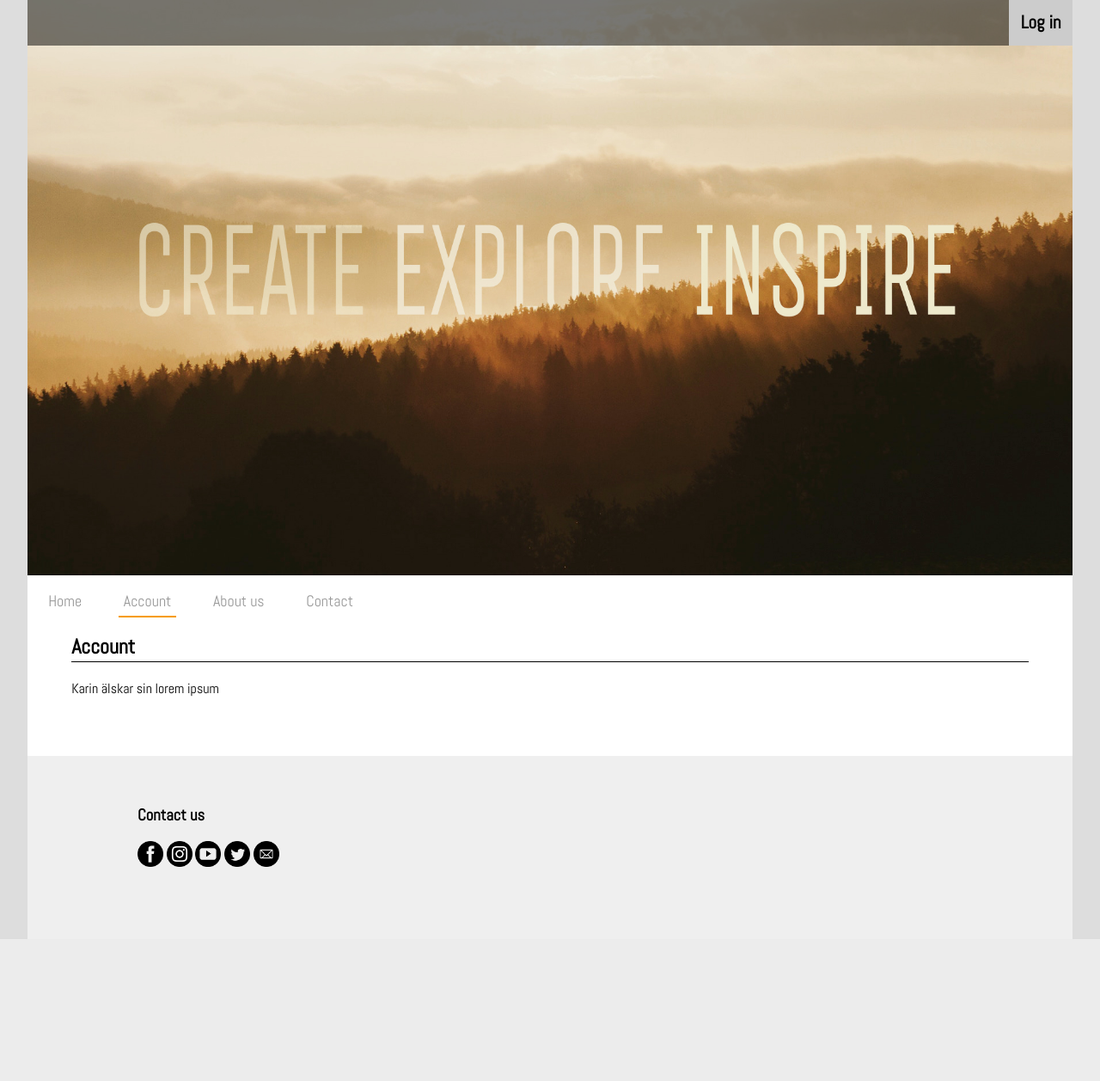
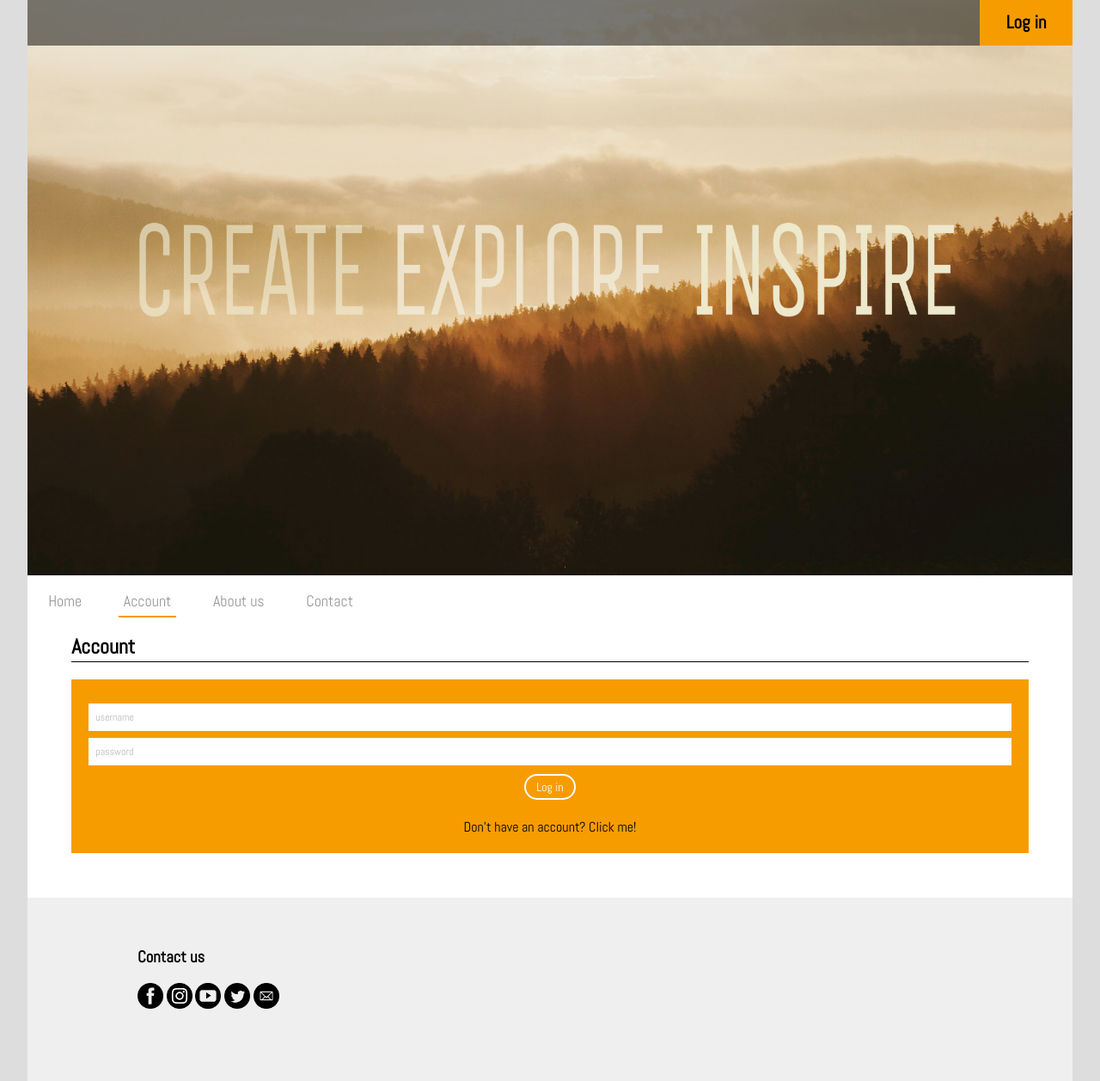
Before and after one commit to KodBagarn/PortfolioProject, a PHP site: page /account.php in a window 1280 px wide. Shown: the whole page at 86% size. Before the commit the page ends 1092 px from the top, so only its background shows below. Run offline with PHP 8.4, Linux system fonts and the light colour scheme.

Commit message:
account dev

```diff
--- a/account.php
+++ b/account.php
@@ -14,7 +14,13 @@
     </header>
     <main>
       <h2>Account</h2>
-      <p>Karin älskar sin lorem ipsum</p>
+      <form class="forms" action="index.html" method="post">
+        <input type="text" name="username" placeholder="username">
+        <input type="text" name="password" placeholder="password">
+        <input class="formsubmit" type="submit" name="login" value="Log in">
+        <br>
+        <a href="#">Don't have an account? Click me!</a>
+      </form>
 <?php // visa log in form om inte inloggad, ta bort när inloggad, file upload, form för namn, tags och beskrivning av bilden, val att göra portfolion public eller secret. kunna uppdatera bilder och ta bort dem ?>
 
     </main>
--- a/contact.php
+++ b/contact.php
@@ -23,13 +23,13 @@
         </div>
 
         <div id="contactright">
-          <form id="contactform" action="" method="">
+          <form class="forms" action="" method="POST">
             <input type="text" name="fullname" placeholder="full name">
             <input type="email" name="email" placeholder="e-mail">
             <br><br>
             <textarea name="name" rows="6" cols="60"></textarea>
             <br>
-            <input id="contactsubmit" type="submit" name="submit" value="Send">
+            <input class="formsubmit" type="submit" name="submit" value="Send">
           </form>
         </div>
       </div>
--- a/header.php
+++ b/header.php
@@ -9,7 +9,7 @@
   <body>
 
     <div id="logindiv">
-        <a id="login" href="#">Log in</a>
+        <a id="login" href="account.php">Log in</a>
     </div>
 
     <img id="headerimg" src="img/phpprojectheadersmall.jpg">
--- a/main.css
+++ b/main.css
@@ -57,8 +57,8 @@ h1 {
 }
 
 #logindiv > #login{
-  background-color: #cccccc;
-  padding: 1.1%;
+  background-color: #f79c00;
+  padding: 1.1% 2.5%;
   text-decoration: none;
   color: #000000;
   font-weight: 900;
@@ -207,6 +207,19 @@ h1 {
   font-size: 20px;
 }
 
+/*     Account      */
+
+.forms > a {
+  text-decoration: none;
+  color: #000000;
+  font-weight: 500;
+}
+
+main > .forms > a:hover{
+font-weight: 700;
+color: #ffffff;
+}
+
 
 /*      Contact     */
 
@@ -237,7 +250,7 @@ h2 {
   margin-top: 20px;
 }
 
-#contactform {
+.forms {
   margin-bottom: 40px;
   width: 100%;
   padding: 20px;
@@ -249,7 +262,7 @@ h2 {
   text-align: center;
 }
 
-#contactform > h2 {
+.forms > h2 {
   margin: 0;
   padding: 0;
   border: none;
@@ -259,7 +272,7 @@ h2 {
   color: #fff;
 }
 
-#contactform > input {
+.forms > input {
   width: 100%;
   padding: 8px 0;
   padding-left: 8px;
@@ -269,15 +282,15 @@ h2 {
   background-color: #fff;
 }
 
-#contactform > input:focus {
+.forms > input:focus {
   outline: 2px solid #e0e0e0;
 }
 
-#contactform > input::placeholder {
+.forms > input::placeholder {
   color: #bababa;
 }
 
-#contactform > #contactsubmit {
+.forms > .formsubmit {
   width: 60px;
   height: 30px;
   display: block;
@@ -292,11 +305,11 @@ h2 {
   background-color: #f79c00;
 }
 
-#contactform > #contactsubmit:focus {
+.forms > .formsubmit:focus {
   outline: none;
 }
 
-#contactform > #contactsubmit:hover {
+.forms > .formsubmit:hover {
   opacity: 0.8;
   cursor: pointer;
 }
```
